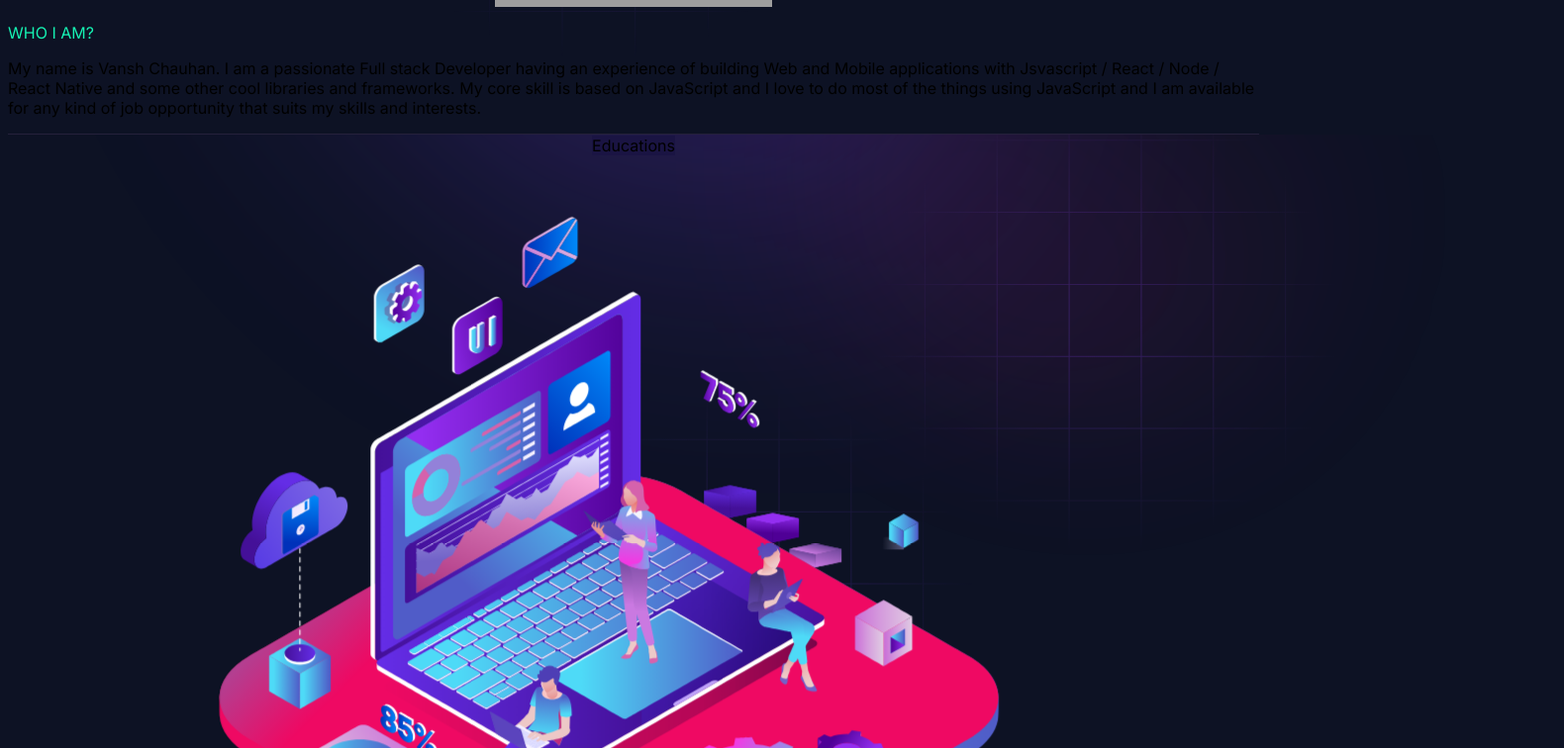
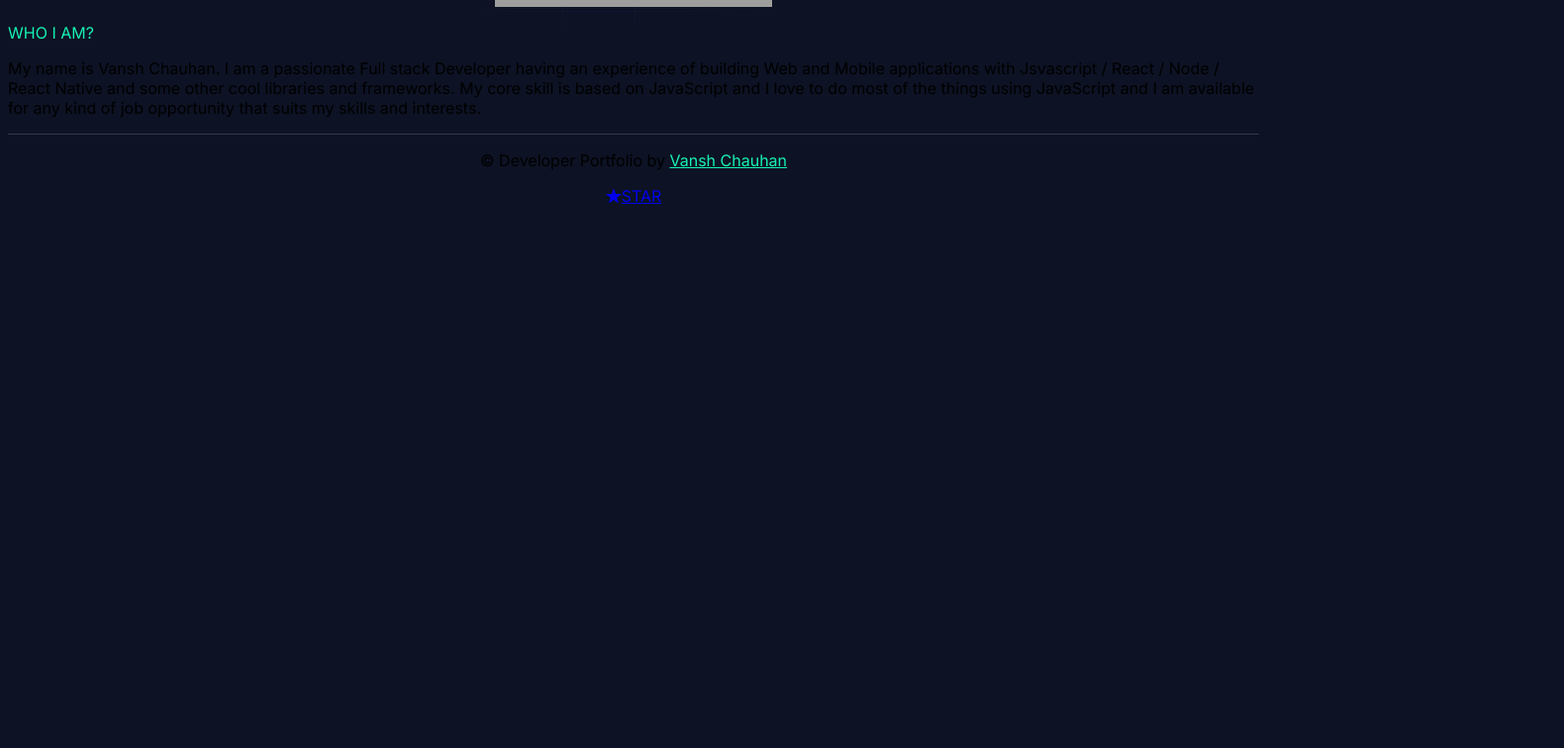
Before and after one commit to Vansh351/Portfolio, a Next.js app: page / in a window 1280 px wide. Shown: the part 1480-2236 px from the top of the page at 99% size, 1580 px wide, since content can reach past the window. After the commit the page ends 1696 px from the top, so only its background shows below. Built offline with nearby package versions, Linux system fonts and the light colour scheme; grey boxes are pictures that could not be loaded.

Commit message:
Commenting education

```diff
--- a/app/page.js
+++ b/app/page.js
@@ -2,7 +2,7 @@
 
 import AboutSection from "./components/homepage/about";
 // import ContactSection from "./components/homepage/contact";
-import Education from "./components/homepage/education";
+// import Education from "./components/homepage/education";
 // import Experience from "./components/homepage/experience";
 import HeroSection from "./components/homepage/hero-section";
 // import Projects from "./components/homepage/projects";
@@ -16,7 +16,7 @@ export default function Home() {
       {/* <Experience /> */}
       {/* <Skills /> */}
       {/* <Projects /> */}
-      <Education />
+      {/* <Education /> */}
       {/* <ContactSection /> */}
     </div>
   )
```
